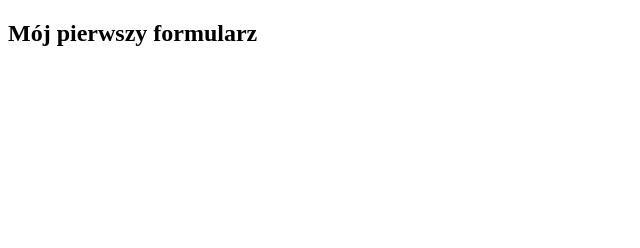
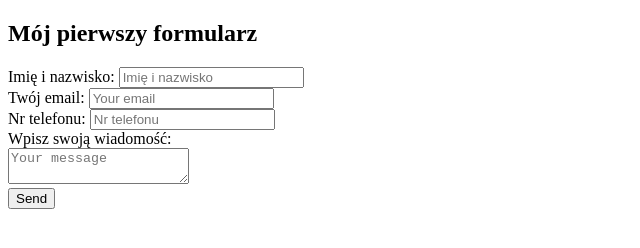
Before and after one commit to harpslav/first-form, a plain HTML site: page index.html in a window 1280 px wide. Shown: the whole page, without its empty margins (0-640 px from the left). Drawn offline with Linux system fonts and the light colour scheme.

Commit message:
koniec formularza

```diff
--- a/index.html
+++ b/index.html
@@ -6,5 +6,18 @@
 </head>
 <body>
     <h2>Mój pierwszy formularz</h2>
+
+    <form method="POST" action="https://formspree.io/harpslav@gmail.com/">
+  <label for="user-name">Imię i nazwisko:</label>
+    <input id="user-name"  type="text" name="name" placeholder="Imię i nazwisko"><br>
+    <label for="email">Twój email:</label>
+    <input id="email" type="email" name="email" placeholder="Your email"><br>
+    <label for="telephone-number">Nr telefonu:</label>
+    <input id="telephone-number"  type="text" name="name" placeholder="Nr telefonu"><br>
+    <label for="message">Wpisz swoją wiadomość:</label><br>
+     <textarea id="message" name="message" placeholder="Your message"></textarea><br>
+  <button type="submit">Send</button>
+</form>
+
 </body>
 </html>
```
